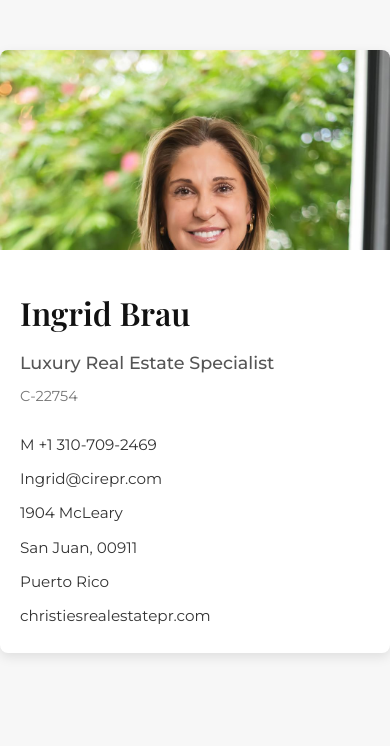
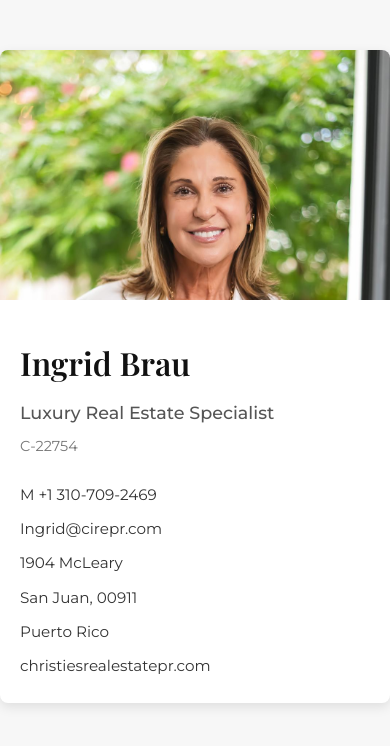
Before and after one commit to iamjfree/iamjfree.github.io, a plain HTML site: page index.html in a window 390 px wide. Drawn offline with nearby package versions, Linux system fonts and the light colour scheme.

Commit message:
alskdjfl

```diff
--- a/style.css
+++ b/style.css
@@ -94,12 +94,12 @@ body {
   .photo {
     width: 100%;
     flex: none;
-    height: 200px;             /* fixed smaller height */
+    height: 250px;             /* increased mobile height */
   }
   .photo img {
     display: block;
     width: 100%;
-    height: 100%;              /* fill the 200px container */
+    height: 100%;              /* fill the 250px container */
     object-fit: cover;         /* crop bottom, keep top */
     object-position: top center;
   }
```
